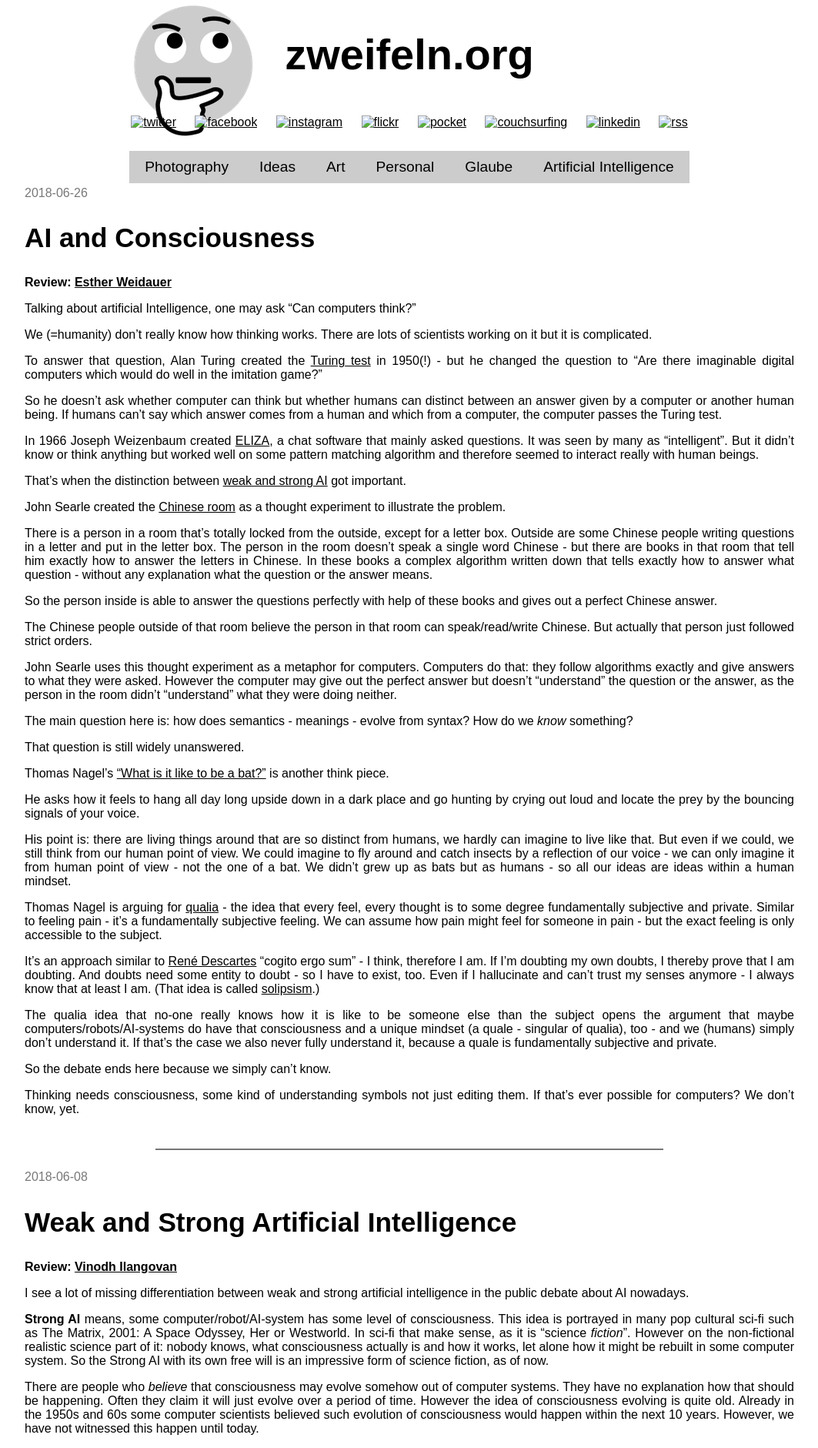
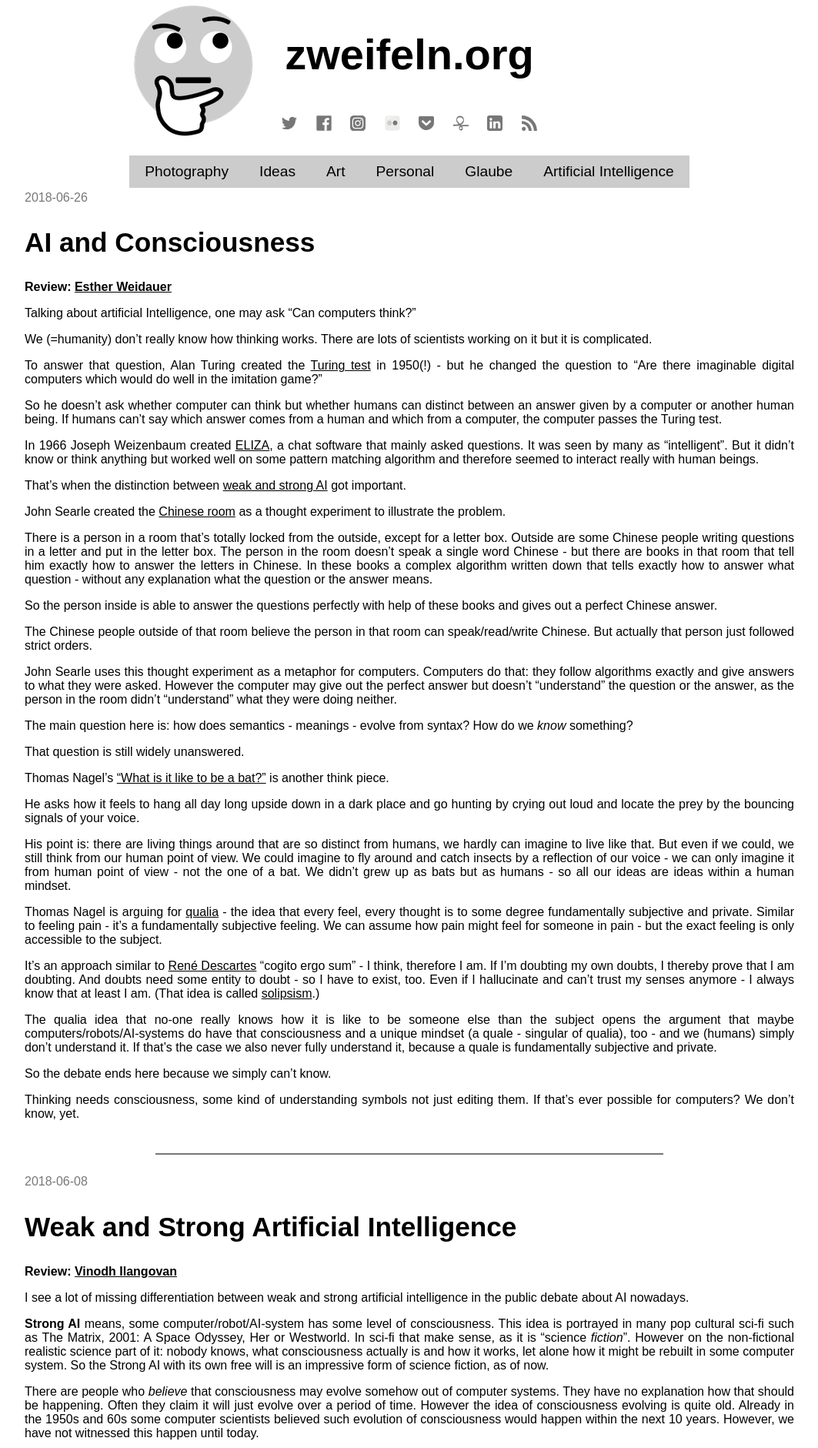
Before and after one commit to zweifeln/zweifeln.github.io, a Jekyll site: the page built from index.html, in a window 1280 px wide. Shown: the top 1881 px of the page at 77% size, without its empty margins (108-1171 px from the left). Built offline with Jekyll 4.4.1, drawn with Linux system fonts in a browser that asks for light colours; the list of posts is cut into pages by our own code.

Commit message:
site.url => url

```diff
--- a/_config.yml
+++ b/_config.yml
@@ -3,7 +3,7 @@
 
 author: Gero Nagel
 
-url: zweifeln.github.io
+url: https://zweifeln.github.io
 
 description: Zweifeln, Ideen und der Podcast Glaube mit Zweifeln
 
--- a/_includes/header.html
+++ b/_includes/header.html
@@ -5,14 +5,14 @@
 		</a>
 	</div>
         <div class="center">
-		<a href="https://twitter.com/zweifeln/"><img src="{{ site.url }}/icon/grey/twitter.svg" style="width:20px;height:20px;" id="twitter" alt="twitter" /></a>
-		<a href="https://facebook.com/gero.nagel/"><img src="{{ site.url }}/icon/grey/facebook.svg" style="width:20px;height:20px;" id="facebook" alt="facebook" /></a>
-		<a href="https://instagram.com/zweifeln"><img src="{{ site.url }}/icon/grey/instagram.svg" style="width:20px;height:20px;" id="instagram" alt="instagram" /></a>
-		<a href="https://www.flickr.com/photos/zweifeln"><img src="{{ site.url }}/icon/grey/flickr.svg" style="width:20px;height:20px;" id="flickr" alt="flickr" /></a>
-		<a href="https://getpocket.com/@zweifeln"><img src="{{ site.url }}/icon/grey/pocket.svg" style="width:20px;height:20px;" id="pocket" alt="pocket" /></a>
-		<a href="https://www.couchsurfing.com/people/zweifeln"><img src="{{ site.url }}/icon/grey/couchsurfing.svg" style="width:20px;height:20px;" id="couchsurfing" alt="couchsurfing" /></a>
-		<a href="https://www.linkedin.com/in/gero-nagel-45a104103/"><img src="{{ site.url }}/icon/grey/linkedin.svg" style="width:20px;height:20px;" id="linkedin" alt="linkedin" /></a>
-		<a href="{{ site.url }}/feed"><img src="{{ site.url }}/icon/grey/rss.svg" style="width:20px;height:20px;" id="rss" alt="rss" /></a>
+		<a href="https://twitter.com/zweifeln/"><img src="{{ url }}/icon/grey/twitter.svg" style="width:20px;height:20px;" id="twitter" alt="twitter" /></a>
+		<a href="https://facebook.com/gero.nagel/"><img src="{{ url }}/icon/grey/facebook.svg" style="width:20px;height:20px;" id="facebook" alt="facebook" /></a>
+		<a href="https://instagram.com/zweifeln"><img src="{{ url }}/icon/grey/instagram.svg" style="width:20px;height:20px;" id="instagram" alt="instagram" /></a>
+		<a href="https://www.flickr.com/photos/zweifeln"><img src="{{ url }}/icon/grey/flickr.svg" style="width:20px;height:20px;" id="flickr" alt="flickr" /></a>
+		<a href="https://getpocket.com/@zweifeln"><img src="{{ url }}/icon/grey/pocket.svg" style="width:20px;height:20px;" id="pocket" alt="pocket" /></a>
+		<a href="https://www.couchsurfing.com/people/zweifeln"><img src="{{ url }}/icon/grey/couchsurfing.svg" style="width:20px;height:20px;" id="couchsurfing" alt="couchsurfing" /></a>
+		<a href="https://www.linkedin.com/in/gero-nagel-45a104103/"><img src="{{ url }}/icon/grey/linkedin.svg" style="width:20px;height:20px;" id="linkedin" alt="linkedin" /></a>
+		<a href="{{ url }}/feed"><img src="{{ url }}/icon/grey/rss.svg" style="width:20px;height:20px;" id="rss" alt="rss" /></a>
 	</div>
 	&nbsp;
 	<br>
--- a/_includes/nav.html
+++ b/_includes/nav.html
@@ -2,12 +2,12 @@
 	<div class="center">
 		<div class="nav">
 			<ul>
-				<li><a href="{{ url }}/photography">Photography</a></li>
-				<li><a href="{{ url }}/ideas">Ideas</a></li>
-				<li><a href="{{ url }}/art">Art</a></li>
-				<li><a href="{{ url }}/personal">Personal</a></li>
-				<li><a href="{{ url }}/glaube">Glaube</a></li>
-				<li><a href="{{ url }}/ai">Artificial Intelligence</a></li>
+				<li><a href="{{ site.url }}/photography">Photography</a></li>
+				<li><a href="{{ site.url }}/ideas">Ideas</a></li>
+				<li><a href="{{ site.url }}/art">Art</a></li>
+				<li><a href="{{ site.url }}/personal">Personal</a></li>
+				<li><a href="{{ site.url }}/glaube">Glaube</a></li>
+				<li><a href="{{ site.url }}/ai">Artificial Intelligence</a></li>
 			</ul>
 		</div>
 	</div>
```
Also changed, not shown: Gemfile (+9 -4 lines), Gemfile.lock.
